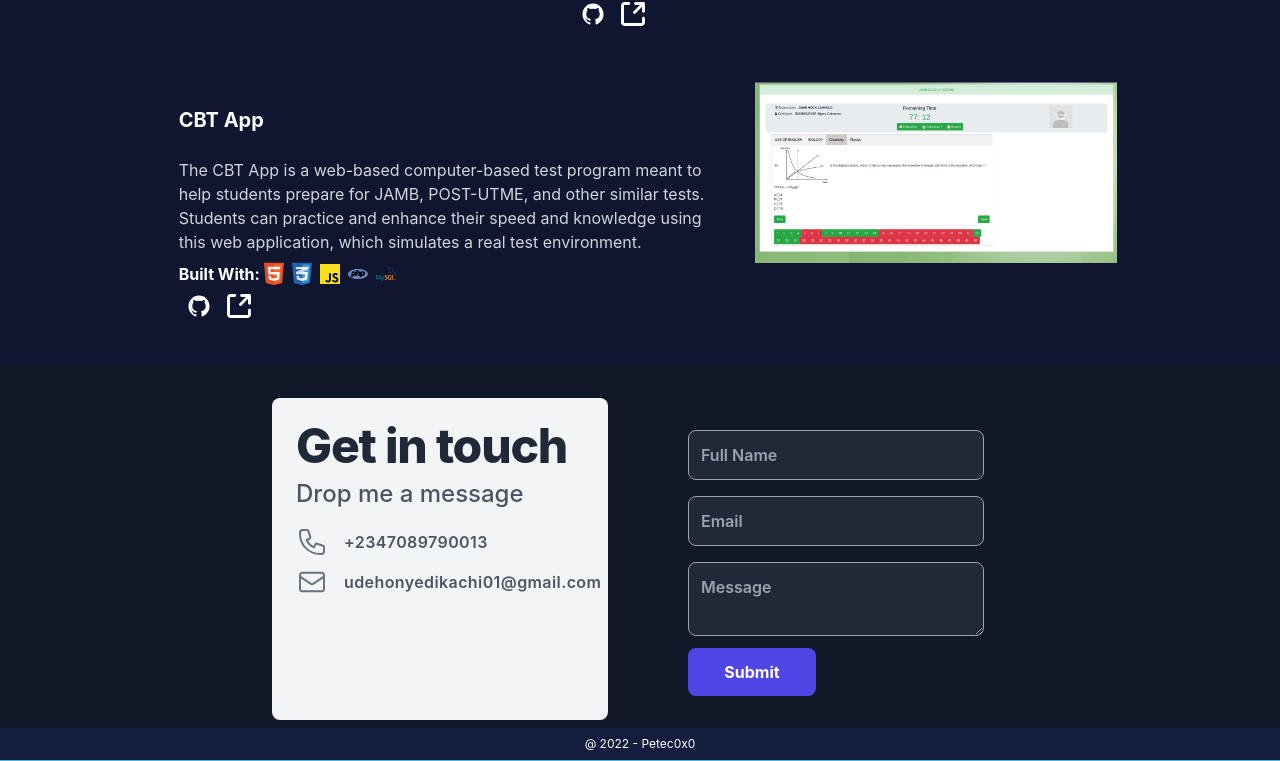
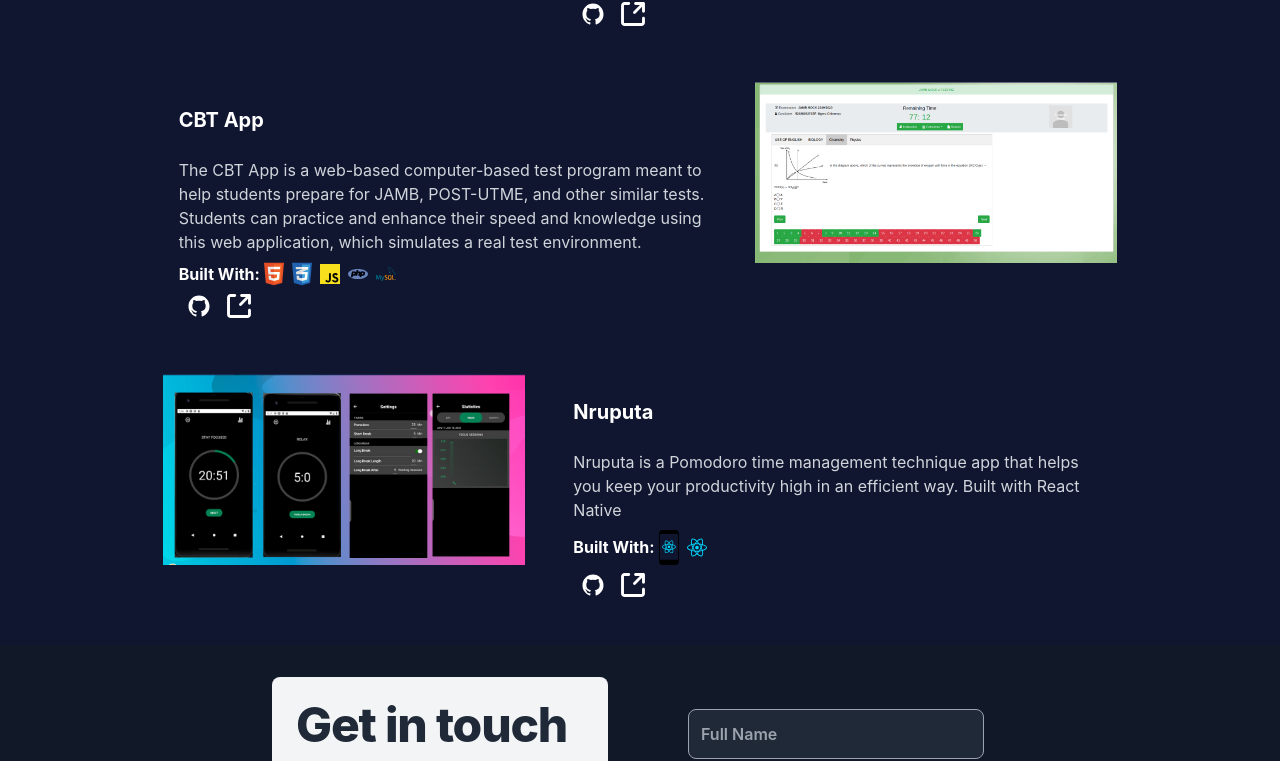
Before and after one commit to Petec0x0/portfolio, a React (Create React App) app: page / in a window 1280 px wide. Shown: the part 1369-2130 px from the top of the page. Built offline with nearby package versions, Linux system fonts and the light colour scheme.

Commit message:
Added Nruputa as another project to the portfolio sectio

```diff
--- a/src/compenents/AboutSection.js
+++ b/src/compenents/AboutSection.js
@@ -14,6 +14,7 @@ import css from 'images/css.svg';
 import git from 'images/git.svg';
 import laravel from 'images/laravel.svg';
 import django from 'images/django.svg';
+import react_native from 'images/react-native.svg';
 
 
 const AboutSection = () => {
@@ -86,6 +87,9 @@ const AboutSection = () => {
                     <div className="p-4">
                         <img src={django} height={65} width={65} alt="Django" />
                     </div>
+                    <div className="p-4">
+                        <img src={react_native} height={65} width={65} alt="React Native" />
+                    </div>
                 </div>
             </section>
         </div>
--- a/src/compenents/PortfolioSection.js
+++ b/src/compenents/PortfolioSection.js
@@ -1,6 +1,7 @@
 import React from 'react';
 import regtech from 'images/regtech.png';
 import cbt from 'images/cbt-app.png';
+import nruputa from 'images/nruputa.png';
 import bootstrap from 'images/bootstrap.svg';
 import javascript from 'images/javascript.svg';
 import mongodb from 'images/mongodb.svg';
@@ -14,6 +15,7 @@ import PopupLinkIcon from 'images/PopupLinkIcon';
 // import tailwindcss from 'images/tailwindcss.svg';
 import html from 'images/html.svg';
 import css from 'images/css.svg';
+import react_native from 'images/react-native.svg';
 
 const PortfolioSection = () => {
     return (
@@ -79,6 +81,33 @@ const PortfolioSection = () => {
                     </div>
                 </div>
             </div>
+            <span className="p-10"></span>
+            <div className="flex flex-col md:flex-row justify-center">
+                <div className="p-4 md:w-1/2 lg:w-1/3">
+                    <img src={nruputa} alt="Nruputa" />
+                </div>
+                <div className="md:p-4 md:w-1/2">
+                    <h2 className="text-white font-bold text-xl md:px-4 md:py-6">Nruputa</h2>
+                    <p className="text-gray-300 py-2 md:px-4 md:py-0">
+                        Nruputa is a Pomodoro time management technique app that helps
+                        you keep your productivity high in an efficient way.
+                        Built with React Native
+                    </p>
+                    <div className="flex flex-row py-2 md:px-4">
+                        <span className="text-white font-bold self-center">Built With: </span>
+                        <img className="mx-1" src={react_native} height={20} width={20} alt="React Native" />
+                        <img className="mx-1" src={reactjs} height={20} width={20} alt="React Js" />
+                    </div>
+                    <div className="flex flex-row md:px-4">
+                        <a title="Github Link" className="flex items-center mx-2 text-white hover:text-primary" target="_blank" rel="noopener noreferrer" href="https://github.com/Petec0x0/nruputa">
+                            <GithubIcon />
+                        </a>
+                        <a title="Demo Link" className="flex items-center mx-2 text-white hover:text-primary" target="_blank" rel="noopener noreferrer" href="/#">
+                            <PopupLinkIcon />
+                        </a>
+                    </div>
+                </div>
+            </div>
         </div>
     )
 }
```
Also changed, not shown: src/images/nruputa.png (added), src/images/react-native.svg (added).
